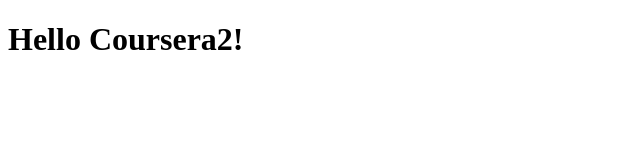
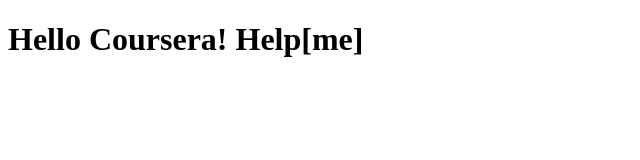
Before and after one commit to MollyDoe/coursera-test, a plain HTML site: page site/index.html in a window 1280 px wide. Shown: the whole page, without its empty margins (0-640 px from the left). Drawn offline with Linux system fonts and the light colour scheme.

Commit message:
odds on this wont work 1

```diff
--- a/site/index.html
+++ b/site/index.html
@@ -5,7 +5,7 @@
 </head>
 <body>
 
-	<h1>Hello Coursera2!</h1>
+	<h1>Hello Coursera! Help[me]</h1>
 
 </body>
 </html>
```
